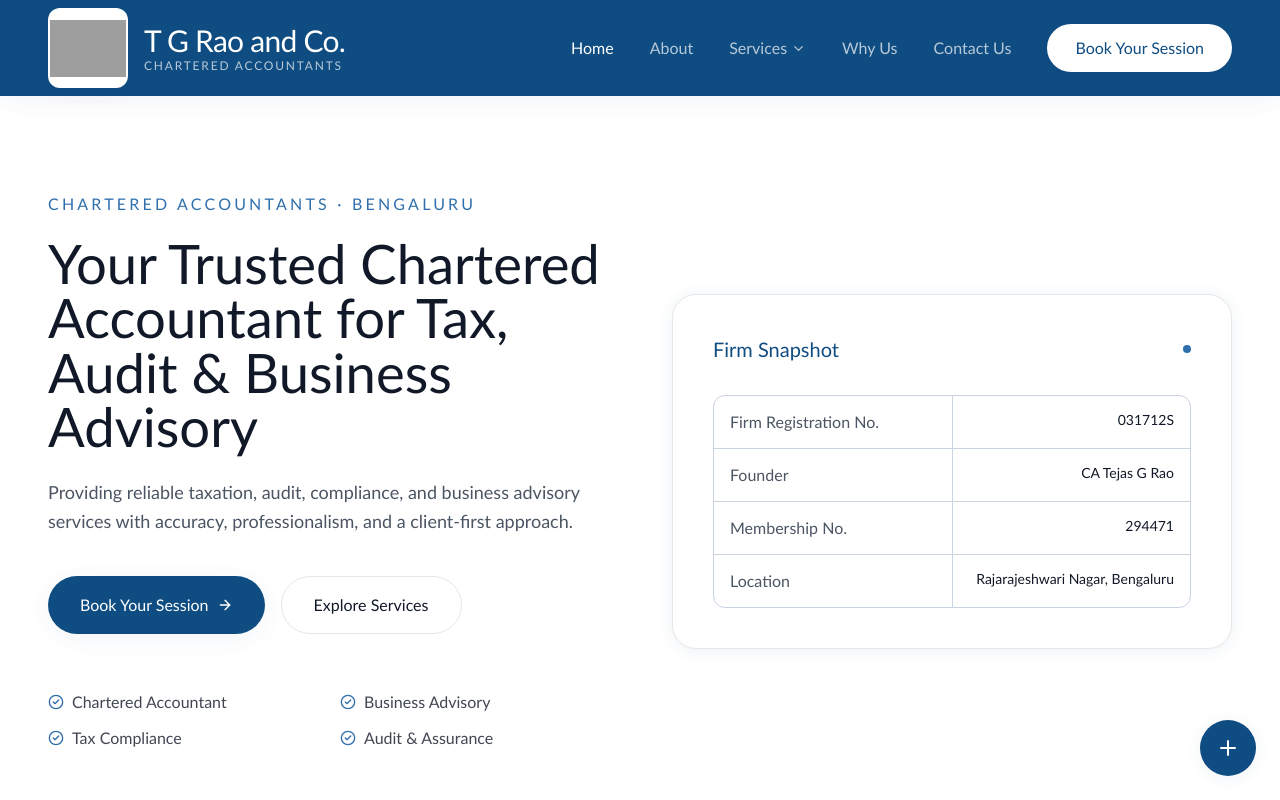
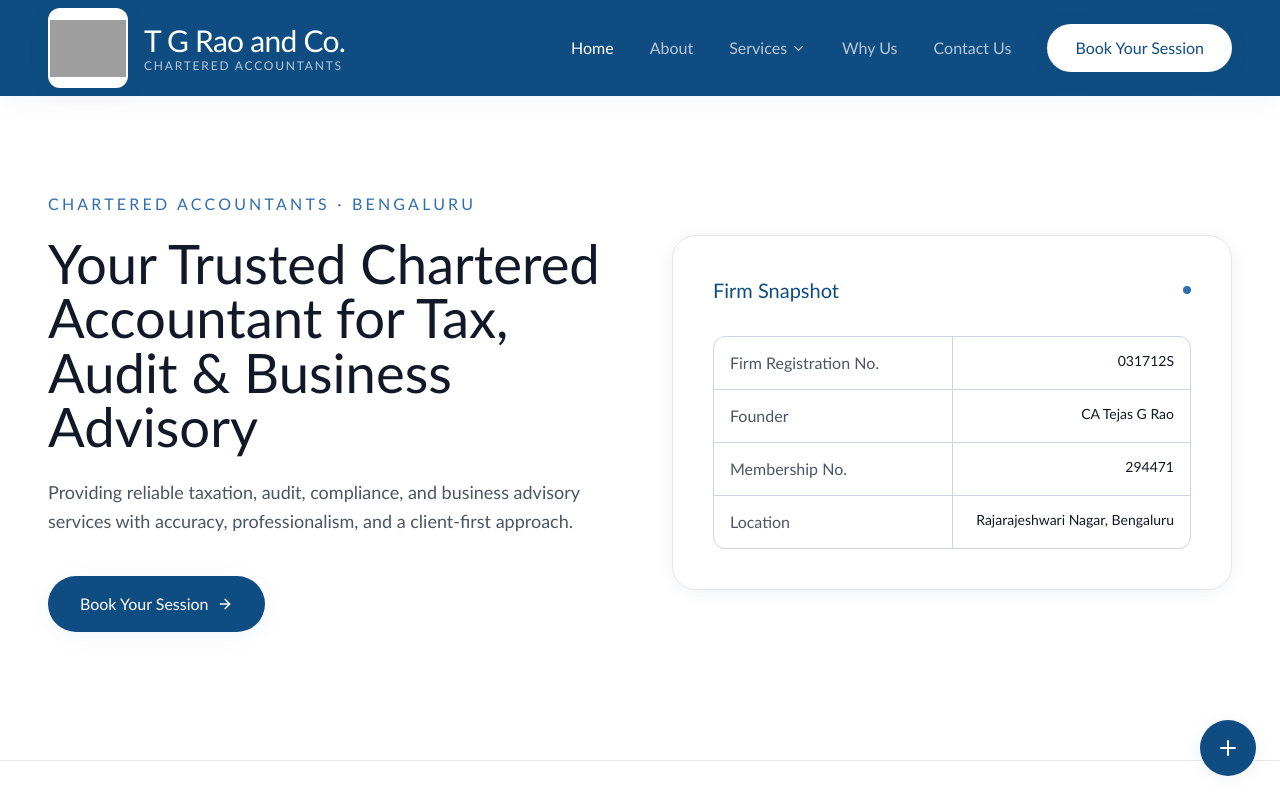
Before and after one commit to tharunn08/tgrao-website, a React (Vite) app: page /#/ in a window 1280 px wide. Shown: the top 800 px of the page. Built offline with nearby package versions, Linux system fonts and the light colour scheme; grey boxes are pictures that could not be loaded.

Commit message:
Refactor Hero component by removing unused elements
Removed unused imports and cleaned up the Hero component by eliminating the services link and trust badges section.

```diff
--- a/src/components/Hero.jsx
+++ b/src/components/Hero.jsx
@@ -1,7 +1,6 @@
 import { motion } from "framer-motion";
 import { Link } from "react-router-dom";
-import { ArrowRight, CheckCircle2 } from "lucide-react";
-import { trustBadges } from "../data/content";
+import { ArrowRight } from "lucide-react";
 
 const fadeUp = {
   hidden: { opacity: 0, y: 24 },
@@ -50,7 +49,7 @@ export default function Hero() {
             animate="visible"
             variants={fadeUp}
             custom={3}
-            className="flex flex-wrap gap-4 mb-14"
+            className="flex flex-wrap gap-4"
           >
             <Link
               to="/contact"
@@ -58,27 +57,6 @@ export default function Hero() {
             >
               Book Your Session <ArrowRight size={16} />
             </Link>
-            <Link
-              to="/services"
-              className="inline-flex items-center gap-2 rounded-full border border-borderSoft px-8 py-4 text-base font-medium text-textPrimary hover:border-secondary hover:text-secondary transition-colors"
-            >
-              Explore Services
-            </Link>
-          </motion.div>
-
-          <motion.div
-            initial="hidden"
-            animate="visible"
-            variants={fadeUp}
-            custom={4}
-            className="grid grid-cols-2 gap-x-6 gap-y-3"
-          >
-            {trustBadges.map((badge) => (
-              <div key={badge} className="flex items-center gap-2 text-base text-textPrimary/80">
-                <CheckCircle2 size={16} className="text-secondary shrink-0" />
-                {badge}
-              </div>
-            ))}
           </motion.div>
         </div>
 
```
